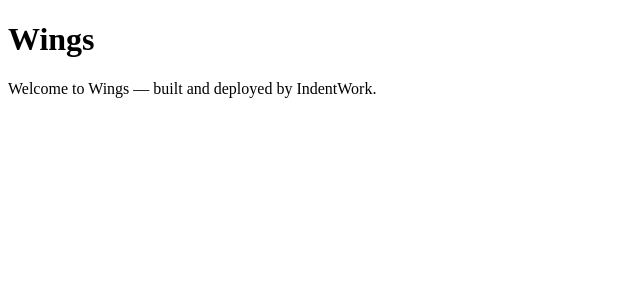
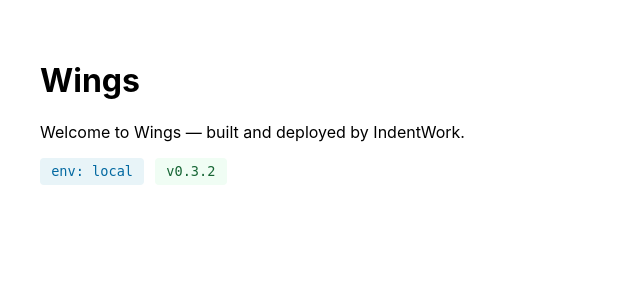
Before and after one commit to IndentWork/wings, a Django app: page / in a window 1280 px wide. Shown: the top 300 px of the page, without its empty margins (0-640 px from the left). Run offline with Django 5.2, Linux system fonts and the light colour scheme.

Commit message:
feat: add iw organization prefix to bootstrap resources and show env+version on home page (#2)

```diff
--- a/templates/home.html
+++ b/templates/home.html
@@ -4,9 +4,20 @@
     <meta charset="UTF-8">
     <meta name="viewport" content="width=device-width, initial-scale=1.0">
     <title>Wings</title>
+    <style>
+        body { font-family: -apple-system, BlinkMacSystemFont, "Segoe UI", sans-serif; padding: 2rem; max-width: 640px; }
+        .badges { margin-top: 1rem; }
+        .badge { display: inline-block; padding: 0.35rem 0.7rem; border-radius: 4px; font-size: 0.85rem; font-family: monospace; margin-right: 0.4rem; }
+        .badge-env { background: #e8f4f8; color: #0369a1; }
+        .badge-version { background: #f0fdf4; color: #166534; }
+    </style>
 </head>
 <body>
     <h1>Wings</h1>
     <p>Welcome to Wings — built and deployed by IndentWork.</p>
+    <div class="badges">
+        <span class="badge badge-env">env: {{ env }}</span>
+        <span class="badge badge-version">v{{ version }}</span>
+    </div>
 </body>
 </html>
--- a/wings/views.py
+++ b/wings/views.py
@@ -1,5 +1,15 @@
+import os
+import tomllib
+from pathlib import Path
+
 from django.shortcuts import render
 
 
 def home(request):
-    return render(request, "home.html")
+    pyproject_path = Path(__file__).resolve().parent.parent / "pyproject.toml"
+    with open(pyproject_path, "rb") as f:
+        version = tomllib.load(f)["project"]["version"]
+
+    env = os.environ.get("WINGS_ENV", "local")
+
+    return render(request, "home.html", {"version": version, "env": env})
```
Also changed, not shown: docs/cicd-pipeline/bootstrap-preparation.md (+5 -5 lines), docs/cicd-pipeline/pipeline-architecture.md (+3 -3 lines), .github/workflows/bootstrap.yml, .github/workflows/build.yml.
